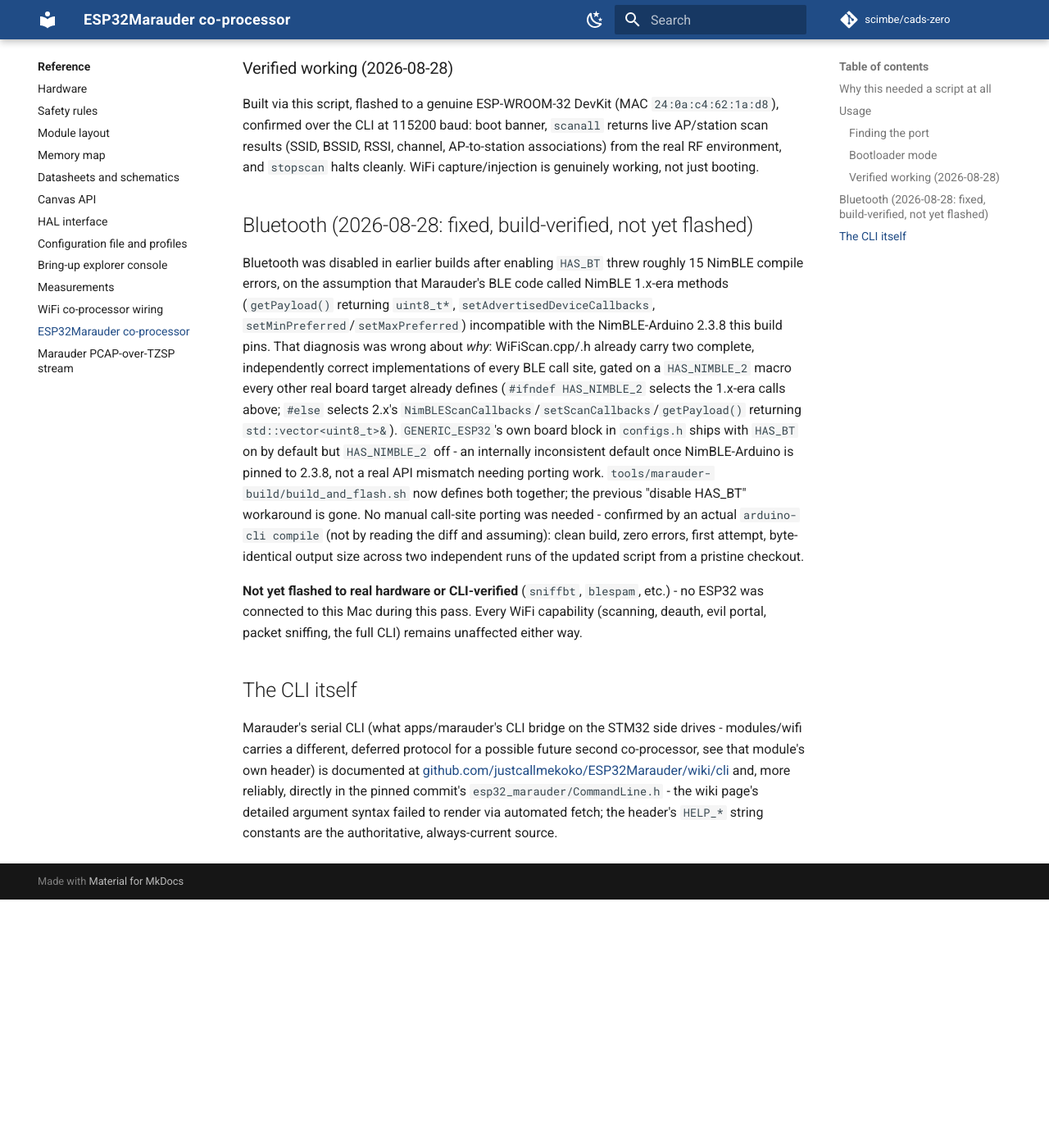
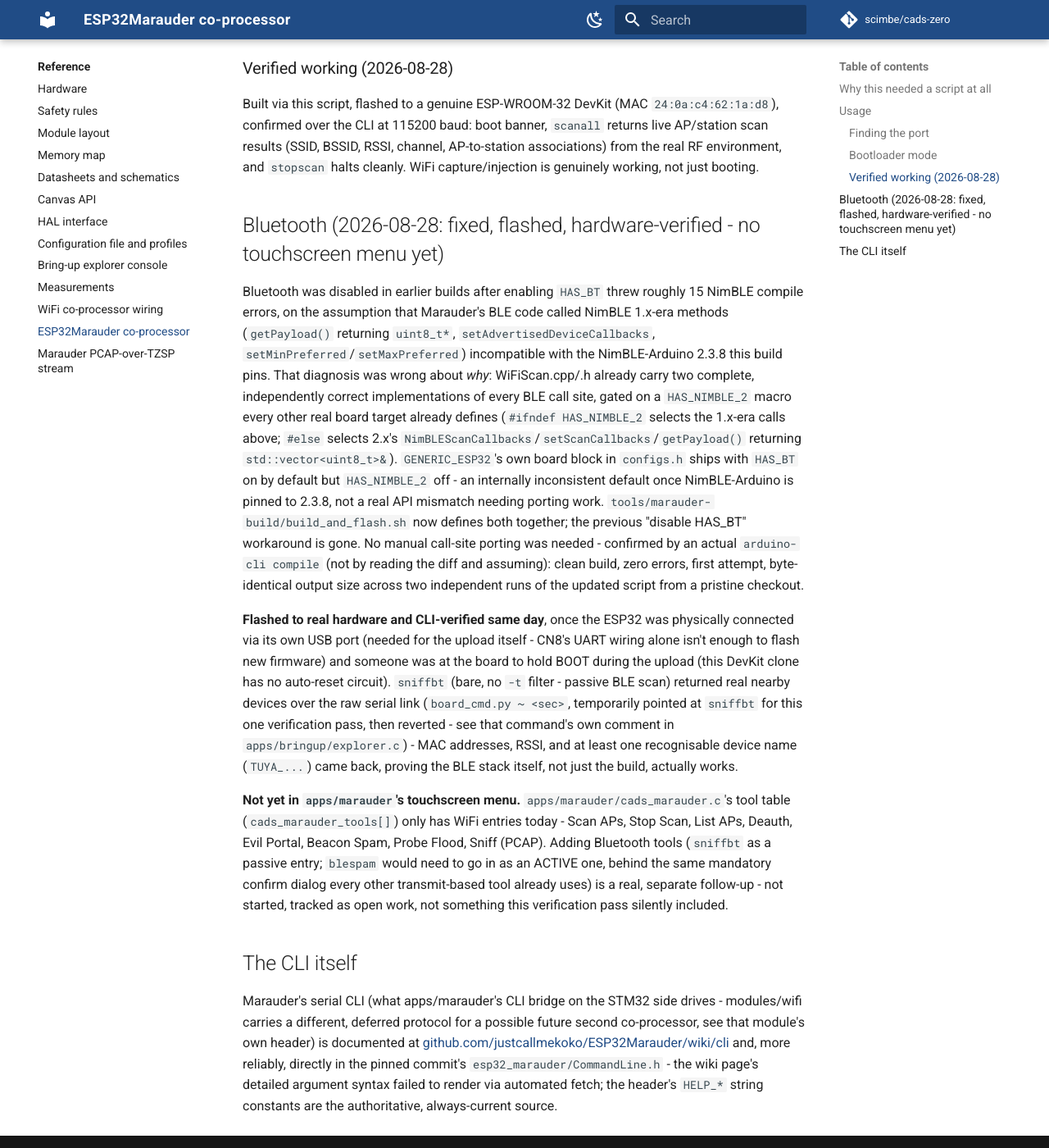
Before and after one commit to scimbe/cads-zero-firmware, an MkDocs documentation site: the page built from docs/reference/marauder-coprocessor.md, in a window 1280 px wide and 1400 px high, scrolled down 2255 px. Shown: the whole window at 82% size. Built offline with MkDocs 1.6.1 and Material for MkDocs 9.7.7, drawn with Linux system fonts in a browser that asks for light colours; comment, search, counter and statistics services are not loaded; before the commit the page ends 3352 px from its top, so only the background shows below that.

Commit message:
docs(marauder): Bluetooth is flashed and hardware-verified, not just built
Update docs/reference/marauder-coprocessor.md's Bluetooth section: the
ESP32 was physically connected and someone held BOOT for the upload today,
so this is no longer "build-verified, not yet flashed" - sniffbt (passive
BLE scan) returned real nearby devices over the raw serial link. Also
makes explicit what's still missing: apps/marauder's touchscreen tool
table has no Bluetooth entries at all yet - Bluetooth is currently only
reachable via the raw serial diagnostic, not the touchscreen menu.

Co-Authored-By: Claude Sonnet 5 <noreply@anthropic.com>
Claude-Session: https://claude.ai/code/session_01N1qAb9bASKrktxWFbJ8cC4

```diff
--- a/docs/reference/marauder-coprocessor.md
+++ b/docs/reference/marauder-coprocessor.md
@@ -105,7 +105,7 @@ channel, AP-to-station associations) from the real RF environment, and
 `stopscan` halts cleanly. WiFi capture/injection is genuinely working, not
 just booting.
 
-## Bluetooth (2026-08-28: fixed, build-verified, not yet flashed)
+## Bluetooth (2026-08-28: fixed, flashed, hardware-verified - no touchscreen menu yet)
 
 Bluetooth was disabled in earlier builds after enabling `HAS_BT` threw
 roughly 15 NimBLE compile errors, on the assumption that Marauder's BLE
@@ -127,10 +127,26 @@ gone. No manual call-site porting was needed - confirmed by an actual
 zero errors, first attempt, byte-identical output size across two
 independent runs of the updated script from a pristine checkout.
 
-**Not yet flashed to real hardware or CLI-verified** (`sniffbt`, `blespam`,
-etc.) - no ESP32 was connected to this Mac during this pass. Every WiFi
-capability (scanning, deauth, evil portal, packet sniffing, the full CLI)
-remains unaffected either way.
+**Flashed to real hardware and CLI-verified same day**, once the ESP32 was
+physically connected via its own USB port (needed for the upload itself -
+CN8's UART wiring alone isn't enough to flash new firmware) and someone was
+at the board to hold BOOT during the upload (this DevKit clone has no
+auto-reset circuit). `sniffbt` (bare, no `-t` filter - passive BLE scan)
+returned real nearby devices over the raw serial link
+(`board_cmd.py ~ <sec>`, temporarily pointed at `sniffbt` for this one
+verification pass, then reverted - see that command's own comment in
+`apps/bringup/explorer.c`) - MAC addresses, RSSI, and at least one
+recognisable device name (`TUYA_...`) came back, proving the BLE stack
+itself, not just the build, actually works.
+
+**Not yet in `apps/marauder`'s touchscreen menu.** `apps/marauder/cads_marauder.c`'s
+tool table (`cads_marauder_tools[]`) only has WiFi entries today - Scan
+APs, Stop Scan, List APs, Deauth, Evil Portal, Beacon Spam, Probe Flood,
+Sniff (PCAP). Adding Bluetooth tools (`sniffbt` as a passive entry;
+`blespam` would need to go in as an ACTIVE one, behind the same mandatory
+confirm dialog every other transmit-based tool already uses) is a real,
+separate follow-up - not started, tracked as open work, not something this
+verification pass silently included.
 
 ## The CLI itself
 
```
